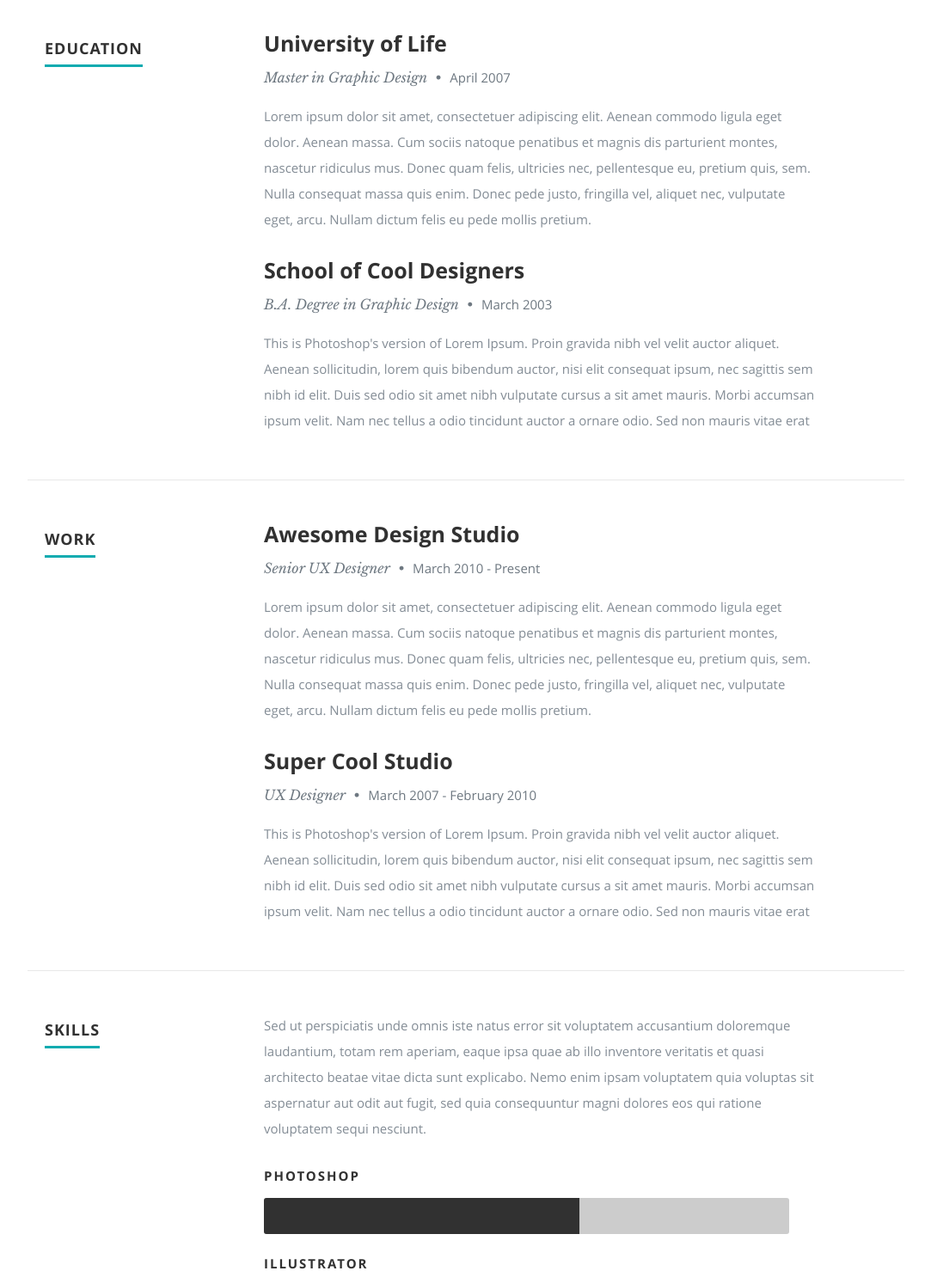
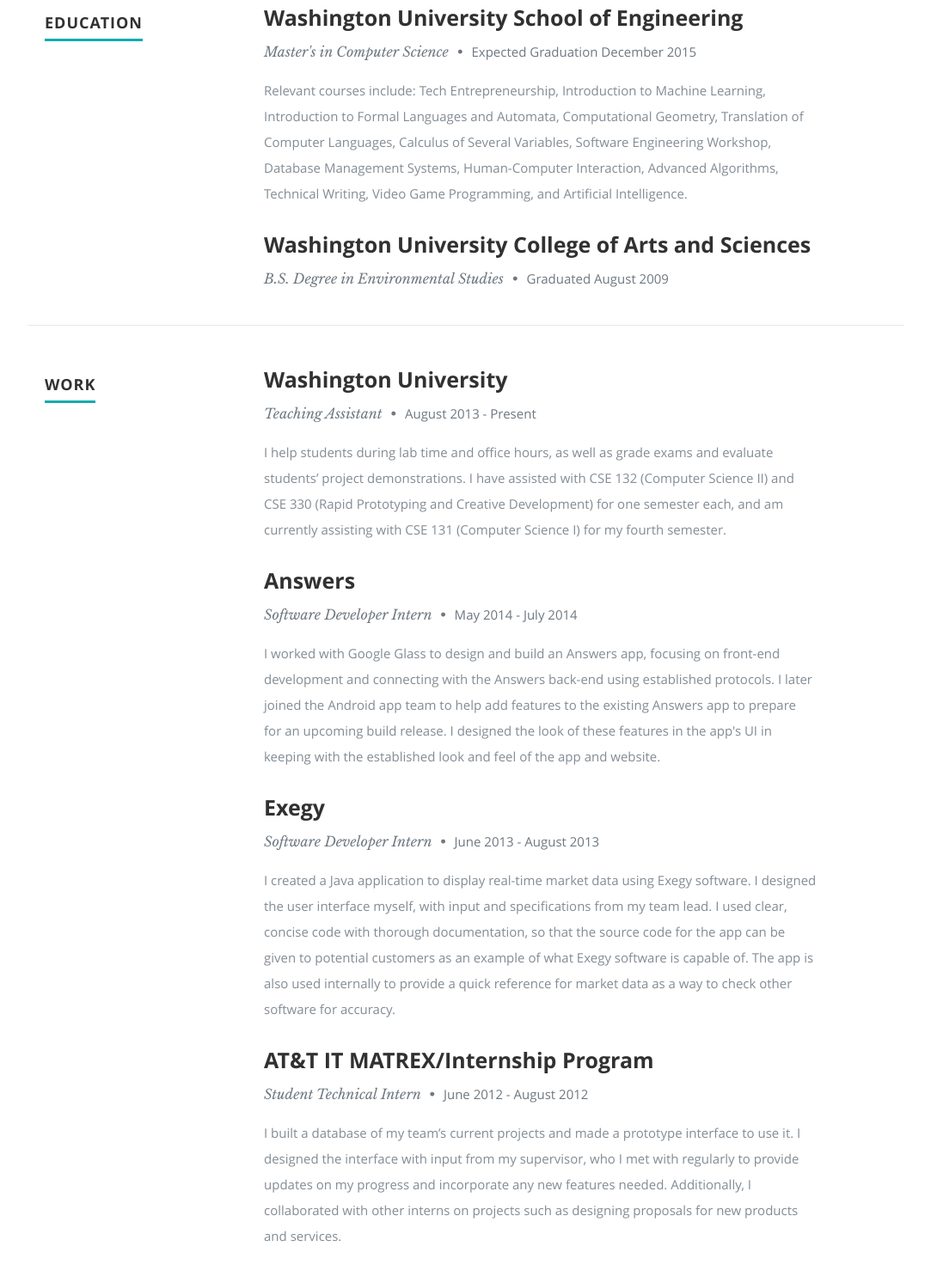
Before and after one commit to superaarthi/superaarthi.github.io, a plain HTML site: page index.html in a window 1280 px wide. Shown: the part 1520-3006 px from the top of the page at 86% size, without its empty margins (98-1181 px from the left). Drawn offline with nearby package versions, Linux system fonts and the light colour scheme.

Commit message:
resume lol

```diff
--- a/index.html
+++ b/index.html
@@ -110,7 +110,7 @@
 						   <span>6615 Kingsbury Blvd<br>
                                  Apt 3E<br>
 						         St. Louis, MO 63130
-                     </span><br><br>
+                     </span><br>
 						   <span>(561)601-0300</span><br>
                      <span>superaarthi@gmail.com</span>
 					   </p>
@@ -150,14 +150,15 @@
 
                <div class="twelve columns">
 
-                  <h3>University of Life</h3>
-                  <p class="info">Master in Graphic Design <span>&bull;</span> <em class="date">April 2007</em></p>
+                  <h3>Washington University School of Engineering</h3>
+                  <p class="info">Master's in Computer Science <span>&bull;</span> <em class="date">Expected Graduation December 2015</em></p>
 
                   <p>
-                  Lorem ipsum dolor sit amet, consectetuer adipiscing elit. Aenean commodo ligula eget dolor. Aenean massa.
-                  Cum sociis natoque penatibus et magnis dis parturient montes, nascetur ridiculus mus. Donec quam felis,
-                  ultricies nec, pellentesque eu, pretium quis, sem. Nulla consequat massa quis enim.
-                  Donec pede justo, fringilla vel, aliquet nec, vulputate eget, arcu. Nullam dictum felis eu pede mollis pretium.
+                  Relevant courses include: Tech Entrepreneurship, Introduction to Machine Learning,
+                  Introduction to Formal Languages and Automata, Computational Geometry, Translation
+                  of Computer Languages, Calculus of Several Variables, Software Engineering Workshop,
+                  Database Management Systems, Human-Computer Interaction, Advanced Algorithms,
+                  Technical Writing, Video Game Programming, and Artificial Intelligence.
                   </p>
 
                </div>
@@ -168,15 +169,8 @@
 
                <div class="twelve columns">
 
-                  <h3>School of Cool Designers</h3>
-                  <p class="info">B.A. Degree in Graphic Design <span>&bull;</span> <em class="date">March 2003</em></p>
-
-                  <p>
-                  This is Photoshop's version  of Lorem Ipsum. Proin gravida nibh vel velit auctor aliquet.
-                  Aenean sollicitudin, lorem quis bibendum auctor, nisi elit consequat ipsum, nec sagittis sem
-                  nibh id elit. Duis sed odio sit amet nibh vulputate cursus a sit amet mauris. Morbi accumsan
-                  ipsum velit. Nam nec tellus a odio tincidunt auctor a ornare odio. Sed non  mauris vitae erat
-                  </p>
+                  <h3>Washington University College of Arts and Sciences</h3>
+                  <p class="info">B.S. Degree in Environmental Studies <span>&bull;</span> <em class="date">Graduated August 2009</em></p>
 
                </div>
 
@@ -201,14 +195,32 @@
 
                <div class="twelve columns">
 
-                  <h3>Awesome Design Studio</h3>
-                  <p class="info">Senior UX Designer <span>&bull;</span> <em class="date">March 2010 - Present</em></p>
+                  <h3>Washington University</h3>
+                  <p class="info">Teaching Assistant <span>&bull;</span> <em class="date">August 2013 - Present</em></p>
+
+                  <p>I help students during lab time and office hours, as well as grade exams and
+                  evaluate students’ project demonstrations. I have assisted with CSE 132
+                  (Computer Science II) and CSE 330 (Rapid Prototyping and Creative Development)
+                  for one semester each, and am currently assisting with CSE 131 (Computer Science
+                  I) for my fourth semester.</p>
+
+               </div>
+
+            </div> <!-- item end -->
+
+            <div class="row item">
+
+               <div class="twelve columns">
+
+                  <h3>Answers</h3>
+                  <p class="info">Software Developer Intern <span>&bull;</span> <em class="date">May 2014 - July 2014</em></p>
 
                   <p>
-                  Lorem ipsum dolor sit amet, consectetuer adipiscing elit. Aenean commodo ligula eget dolor. Aenean massa.
-                  Cum sociis natoque penatibus et magnis dis parturient montes, nascetur ridiculus mus. Donec quam felis,
-                  ultricies nec, pellentesque eu, pretium quis, sem. Nulla consequat massa quis enim.
-                  Donec pede justo, fringilla vel, aliquet nec, vulputate eget, arcu. Nullam dictum felis eu pede mollis pretium.
+                  I worked with Google Glass to design and build an Answers app, focusing on front-end
+                  development and connecting with the Answers back-end using established protocols. I later
+                  joined the Android app team to help add features to the existing Answers app to prepare for
+                  an upcoming build release. I designed the look of these features in the app's UI in keeping
+                  with the established look and feel of the app and website.
                   </p>
 
                </div>
@@ -219,14 +231,34 @@
 
                <div class="twelve columns">
 
-                  <h3>Super Cool Studio</h3>
-                  <p class="info">UX Designer <span>&bull;</span> <em class="date">March 2007 - February 2010</em></p>
+                  <h3>Exegy</h3>
+                  <p class="info">Software Developer Intern <span>&bull;</span> <em class="date">June 2013 - August 2013</em></p>
 
                   <p>
-                  This is Photoshop's version  of Lorem Ipsum. Proin gravida nibh vel velit auctor aliquet.
-                  Aenean sollicitudin, lorem quis bibendum auctor, nisi elit consequat ipsum, nec sagittis sem
-                  nibh id elit. Duis sed odio sit amet nibh vulputate cursus a sit amet mauris. Morbi accumsan
-                  ipsum velit. Nam nec tellus a odio tincidunt auctor a ornare odio. Sed non  mauris vitae erat
+                  I created a Java application to display real-time market data using Exegy software. I designed the user
+                  interface myself, with input and specifications from my team lead. I used clear, concise code with thorough
+                  documentation, so that the source code for the app can be given to potential customers as an example of what
+                  Exegy software is capable of. The app is also used internally to provide a quick reference for market data
+                  as a way to check other software for accuracy.
+                  </p>
+
+               </div>
+
+            </div> <!-- item end -->
+
+            <div class="row item">
+
+               <div class="twelve columns">
+
+                  <h3>AT&T IT MATREX/Internship Program</h3>
+                  <p class="info">Student Technical Intern <span>&bull;</span> <em class="date">June 2012 - August 2012</em></p>
+
+                  <p>I built a database of my team’s current projects and made a
+                  prototype interface to use it. I designed the interface with input
+                  from my supervisor, who I met with regularly to provide updates on my
+                  progress and incorporate any new features needed. Additionally, I
+                  collaborated with other interns on projects such as designing
+                  proposals for new products and services.
                   </p>
 
                </div>
```
